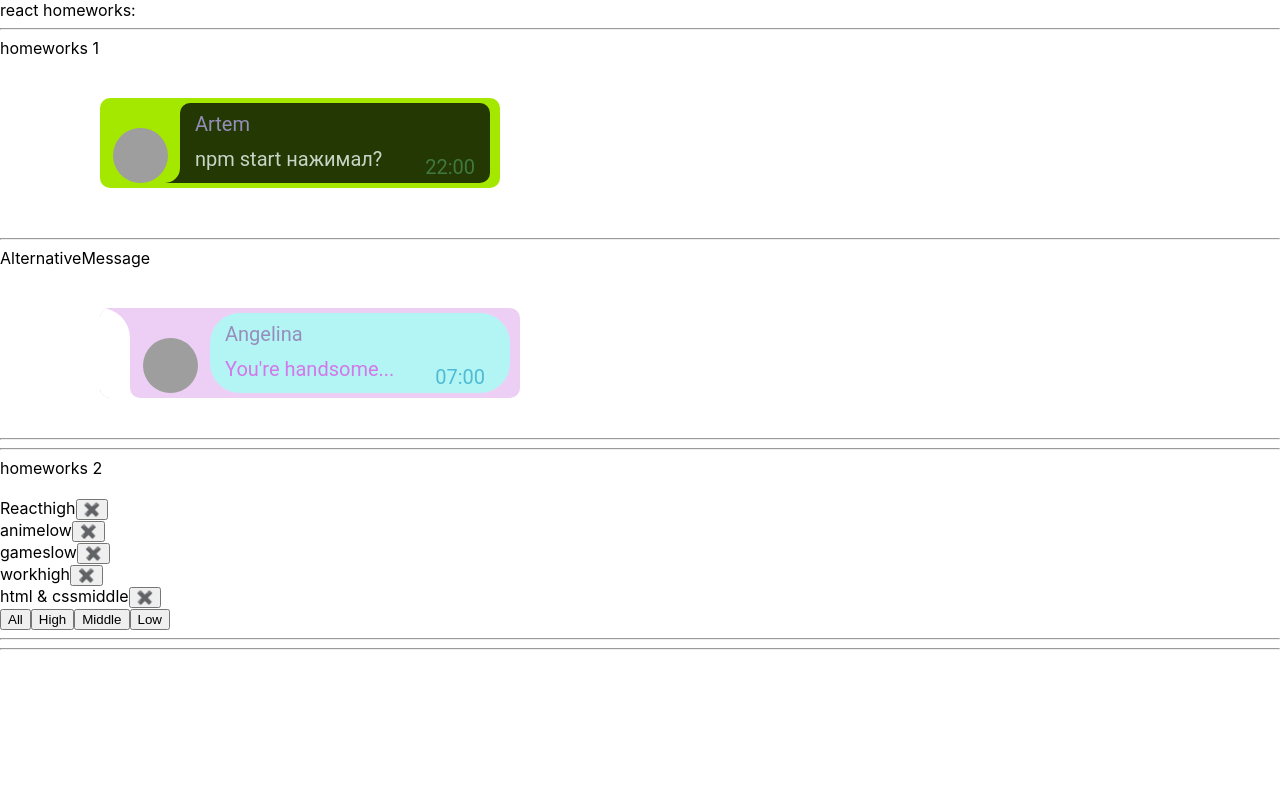
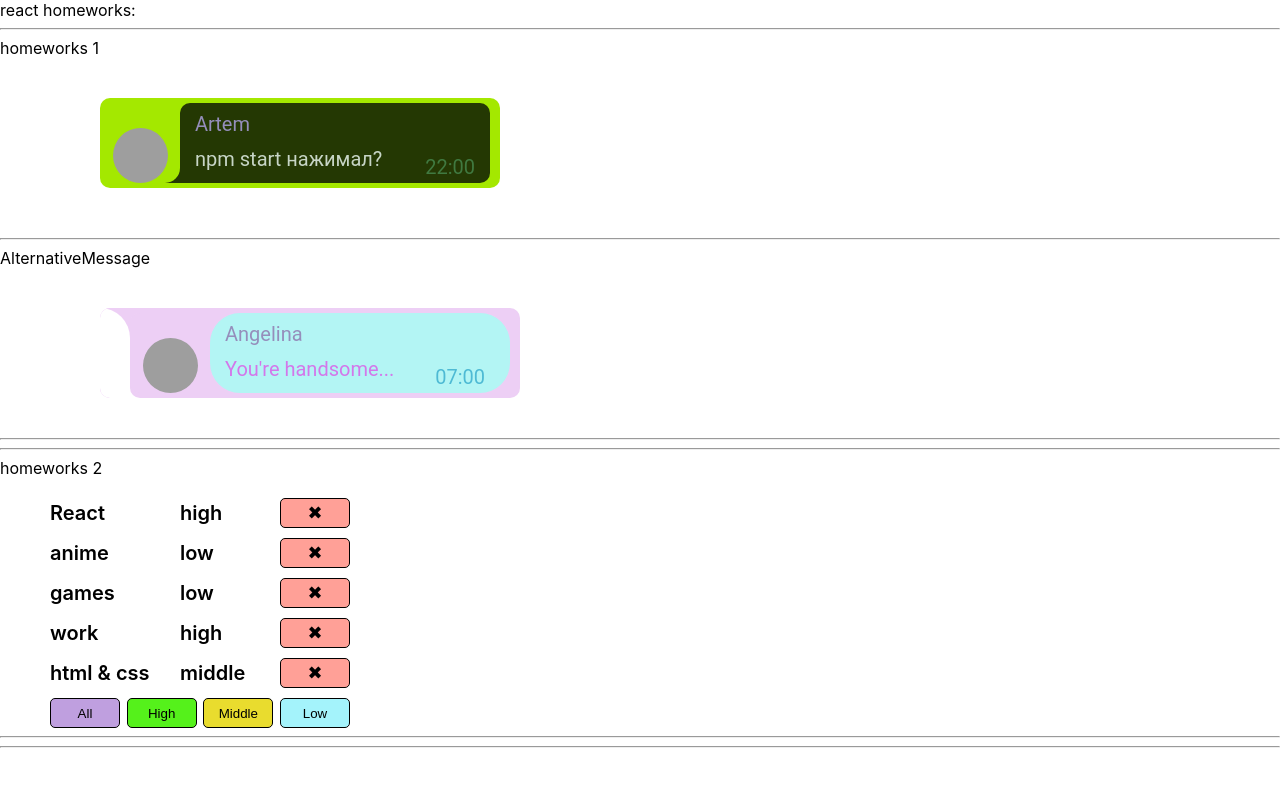
Before and after one commit to tamga05/Homeworks_React, a React (Create React App) app: page / in a window 1280 px wide. Shown: the top 786 px of the page. Built offline with nearby package versions, Linux system fonts and the light colour scheme; grey boxes are pictures that could not be loaded.

Commit message:
add styles components markup

```diff
--- a/src/p2-homeworks/h2/Affair.tsx
+++ b/src/p2-homeworks/h2/Affair.tsx
@@ -1,5 +1,6 @@
 import React from 'react';
 import {AffairType} from './HW2';
+import s from './Affairs.module.css';
 
 
 type AffairPropsType = {
@@ -16,11 +17,16 @@ function Affair(props: AffairPropsType) {
 
 
     return (
-        <div>
-            {props.affair.name}
-            {props.affair.priority}
+        <div className={s.wrapperAffairButton}>
+            <div>{props.affair.name}</div>
 
-            <button onClick={deleteCallback}>✖️</button>
+            <div className={s.affairButtonRightBlock}>
+                <div>{props.affair.priority}</div>
+
+                <button className={s.deleteButton} onClick={deleteCallback}>
+                    <div>✖</div>
+                </button>
+            </div>
         </div>
     );
 }
--- a/src/p2-homeworks/h2/Affairs.module.css
+++ b/src/p2-homeworks/h2/Affairs.module.css
@@ -1,3 +1,107 @@
-.someClass {
+/*Affair*/
 
+.deleteButton {
+    width: 70px;
+    height: 30px;
+    border: 1px solid;
+    border-radius: 5px;
+    background-color: #ffa097;
+    font-size: 18px;
+    display: flex;
+    justify-content: center;
+    align-items: center;
 }
+
+.deleteButton:hover {
+    cursor: pointer;
+    background-color: red;
+    color: white;
+    box-shadow: 0 0 5px 3px #000000;
+}
+
+.deleteButton:hover div {
+    transform: rotateZ(-180deg);
+    transform-origin: center;
+    transition: 0.5s;
+}
+
+/*Affairs*/
+
+.filterButtonAll {
+    width: 70px;
+    height: 30px;
+    border: 1px solid;
+    border-radius: 5px;
+    background-color: hsl(270deg, 50%, 75%);
+}
+
+.filterButtonHigh {
+    width: 70px;
+    height: 30px;
+    border: 1px solid;
+    border-radius: 5px;
+    background-color: #55f11b;
+}
+
+.filterButtonMiddle {
+    width: 70px;
+    height: 30px;
+    border: 1px solid;
+    border-radius: 5px;
+    background-color: #e9dc2e;
+}
+
+.filterButtonLow {
+    width: 70px;
+    height: 30px;
+    border: 1px solid;
+    border-radius: 5px;
+    background-color: #a4f3fb;
+}
+
+.filterButtonAll:hover,
+.filterButtonHigh:hover,
+.filterButtonMiddle:hover,
+.filterButtonLow:hover {
+    cursor: pointer;
+    background-color: red;
+    color: white;
+    box-shadow: 0 0 5px 3px #000000;
+}
+
+.wrapperAffairsButton {
+    width: 300px;
+    margin-left: 50px;
+    display: flex;
+    flex-direction: column;
+    font-size: 20px;
+    gap: 10px;
+}
+
+.blockFilterButton {
+    display: flex;
+    justify-content: space-between;
+}
+
+.mappedAffairs {
+    width: 400px;
+    display: flex;
+    flex-direction: column;
+    gap: 10px;
+}
+
+.wrapperAffairButton {
+    width: 300px;
+    display: flex;
+    justify-content: space-between;
+    align-items: center;
+    font-size: 20px;
+    font-weight: 600;
+}
+
+.affairButtonRightBlock {
+    width: 170px;
+    display: flex;
+    justify-content: space-between;
+    align-items: center;
+}
--- a/src/p2-homeworks/h2/Affairs.tsx
+++ b/src/p2-homeworks/h2/Affairs.tsx
@@ -1,6 +1,7 @@
 import React from 'react';
 import Affair from './Affair';
 import {AffairType, FilterType} from './HW2';
+import s from './Affairs.module.css';
 
 
 type AffairsPropsType = { // need to fix any
@@ -35,14 +36,18 @@ function Affairs(props: AffairsPropsType) {
 
 
     return (
-        <div>
+        <div className={s.wrapperAffairsButton}>
 
-            {mappedAffairs}
+            <div className={s.mappedAffairs}>
+                {mappedAffairs}
+            </div>
 
-            <button onClick={setAll}>All</button>
-            <button onClick={setHigh}>High</button>
-            <button onClick={setMiddle}>Middle</button>
-            <button onClick={setLow}>Low</button>
+            <div className={s.blockFilterButton}>
+                <button className={s.filterButtonAll} onClick={setAll}>All</button>
+                <button className={s.filterButtonHigh} onClick={setHigh}>High</button>
+                <button className={s.filterButtonMiddle} onClick={setMiddle}>Middle</button>
+                <button className={s.filterButtonLow} onClick={setLow}>Low</button>
+            </div>
         </div>
     );
 }
--- a/src/p2-homeworks/h2/HW2.tsx
+++ b/src/p2-homeworks/h2/HW2.tsx
@@ -55,11 +55,12 @@ function HW2() {
             <div>homeworks 2</div>
             <br/>
             {/*should work (должно работать)*/}
-            <Affairs
-                data={filteredAffairs}
-                setFilter={setFilter}
-                deleteAffairCallback={deleteAffairCallback}
-            />
+            <div>
+                <Affairs data={filteredAffairs}
+                         setFilter={setFilter}
+                         deleteAffairCallback={deleteAffairCallback}
+                />
+            </div>
 
             <hr/>
             {/*для личного творчества, могу проверить*/}
```
